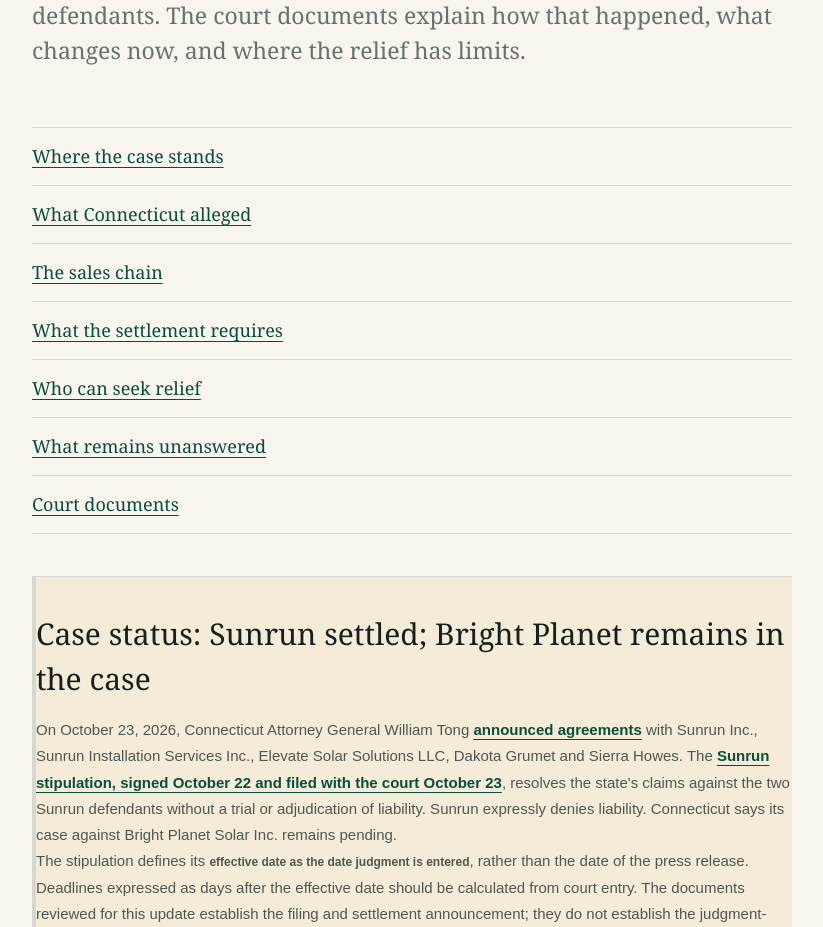
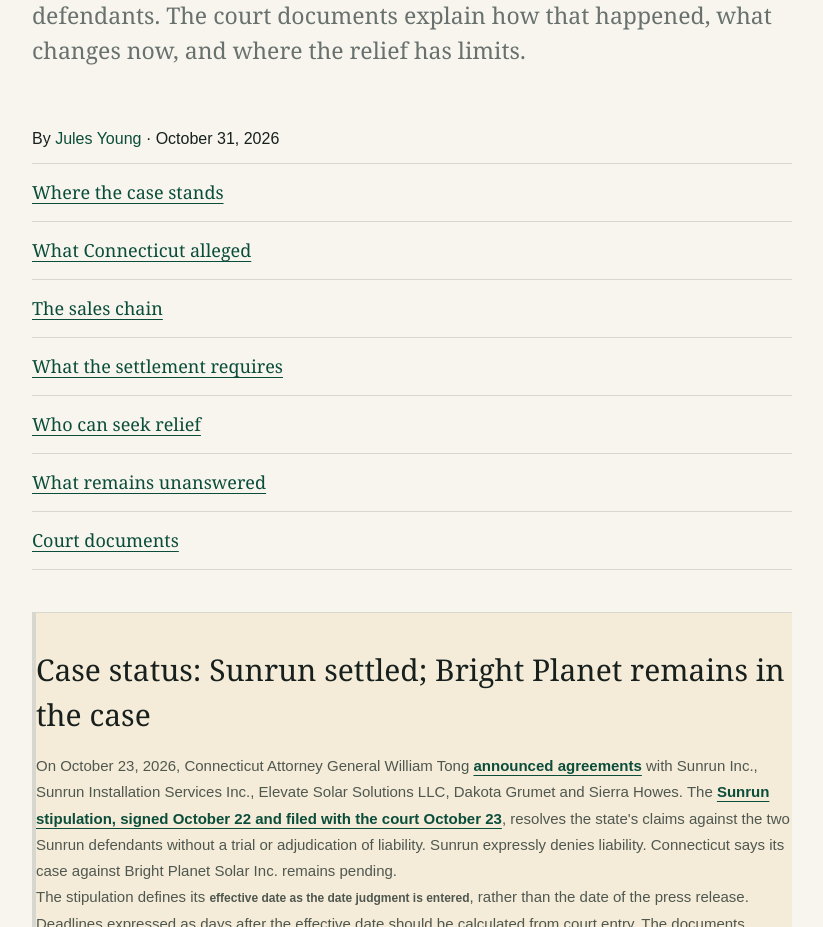
Before and after one commit to Decentralized-Rob/solar-consumer-research, a Next.js app: page /cases/connecticut-attorney-general-sunrun-lawsuit in a window 1280 px wide. Shown: the part 820-1747 px from the top of the page, without its empty margins (228-1051 px from the left). Built offline with nearby package versions, Linux system fonts and the light colour scheme.

Commit message:
Use Jules Young byline and align app/cases/connecticut-attorney-general-sunrun-lawsuit/page.tsx for editorial publication

```diff
--- a/app/cases/connecticut-attorney-general-sunrun-lawsuit/page.tsx
+++ b/app/cases/connecticut-attorney-general-sunrun-lawsuit/page.tsx
@@ -50,6 +50,7 @@ export default function ConnecticutSunrunCasePage() {
     datePublished: "2026-10-31",
     dateModified: "2026-10-31",
     mainEntityOfPage: canonicalUrl,
+    author: { "@type": "Organization", name: "Jules Young", url: "https://solarcomplaint.com/authors/jules-young" },
     publisher: { "@type": "Organization", name: "Solar Consumer Research", url: "https://solarcomplaint.com" },
     isAccessibleForFree: true,
     about: [
@@ -84,6 +85,8 @@ export default function ConnecticutSunrunCasePage() {
         title="Connecticut&apos;s Sunrun Settlement: What the Court Records Actually Say"
         lede="A homeowner allegedly rejected a 25-year solar lease. The state&apos;s complaint says an electronic signature appeared anyway, followed by a phone call from someone pretending to be the customer. Two years later, Connecticut has settled with Sunrun and several sales defendants. The court documents explain how that happened, what changes now, and where the relief has limits."
       >
+        <p className="page-updated">By <Link href="/authors/jules-young">Jules Young</Link> · October 31, 2026</p>
+
         <nav className="case-question-links" aria-label="Sections of this investigation">
           <a href="#status">Where the case stands</a>
           <a href="#record">What Connecticut alleged</a>
```
